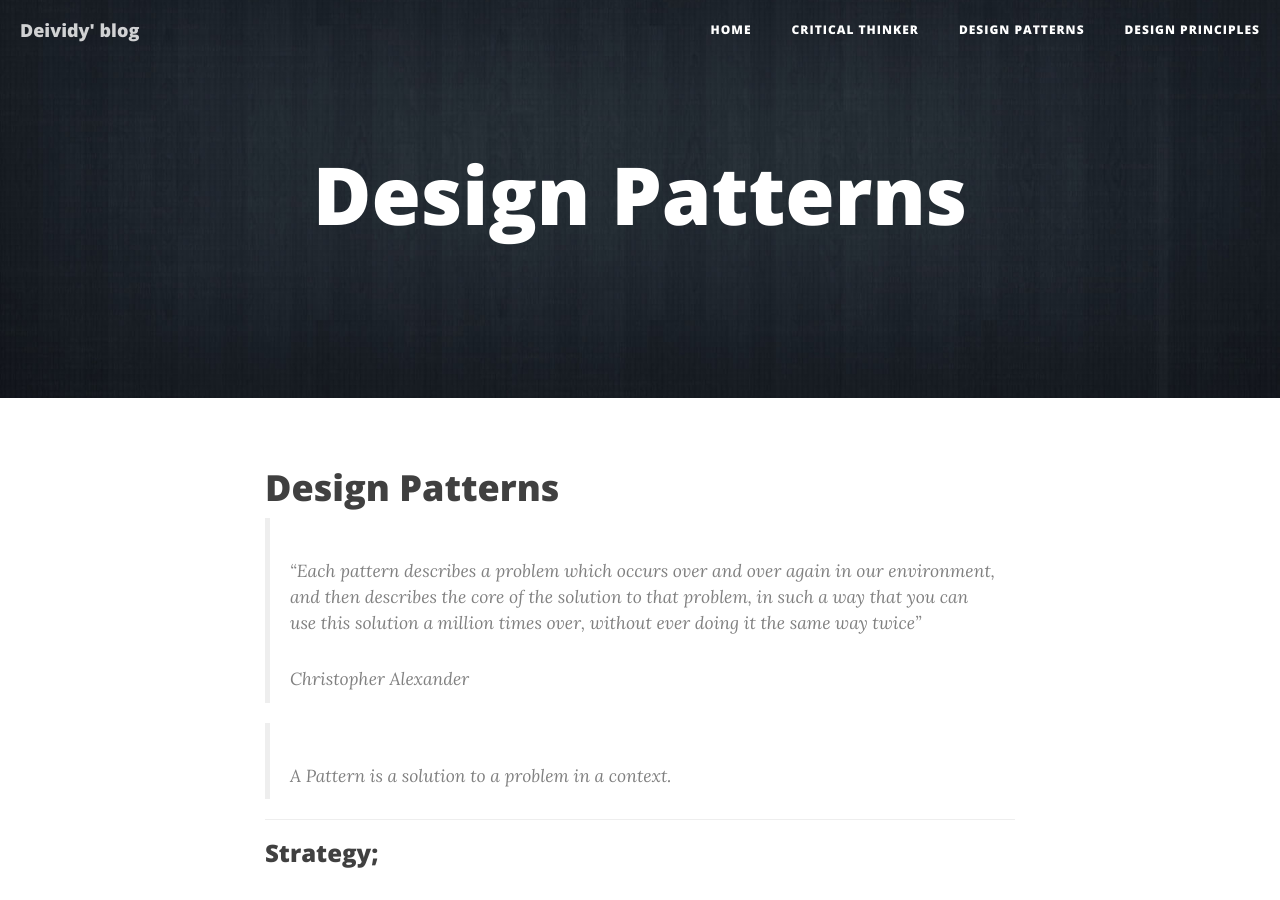
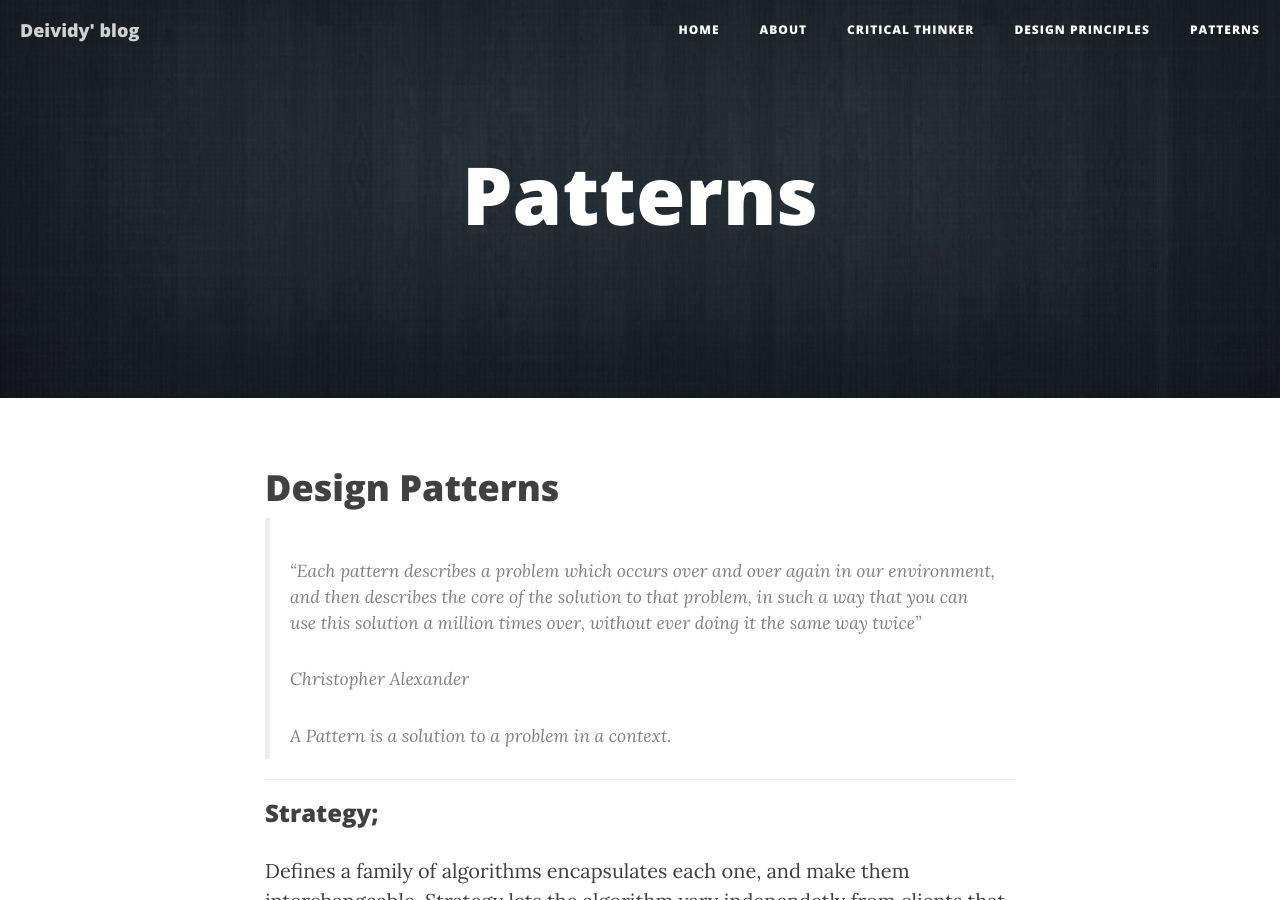
Before and after one commit to Deividy/deividy.github.io, a Jekyll site: the page built from Patterns.md, in a window 1280 px wide and 900 px high. Built offline with Jekyll 4.4.1, drawn with Linux system fonts in a browser that asks for light colours; nearby versions of some CDN libraries.

Commit message:
add About link

```diff
--- a/Design-Patterns.md
+++ b/Patterns.md
@@ -1,6 +1,6 @@
 ---
 
-title: Design Patterns
+title: Patterns
 layout: page
 header-img: "img/pattern-blue.jpg"
 
@@ -11,8 +11,7 @@ header-img: "img/pattern-blue.jpg"
 > "Each pattern describes a problem which occurs over and over again in our environment, and then describes the core of the solution to that problem, in such a way that you can use this solution a million times over, without ever doing it the same way twice"
 >
 > _Christopher Alexander_
-
-
+>
 > A Pattern is a solution to a problem in a context.
 
 ---
--- a/_includes/nav.html
+++ b/_includes/nav.html
@@ -18,6 +18,9 @@
                 <li>
                     <a href="{{ site.baseurl }}/">Home</a>
                 </li>
+                <li>
+                    <a href="http://about.deividy.com/" target='_blank'>About</a>
+                </li>
                 {% for page in site.pages %}
                 <li>
                     {% if page.title %}<a href="{{ page.url | prepend: site.baseurl }}">{{ page.title }}</a>{% endif %}
```
